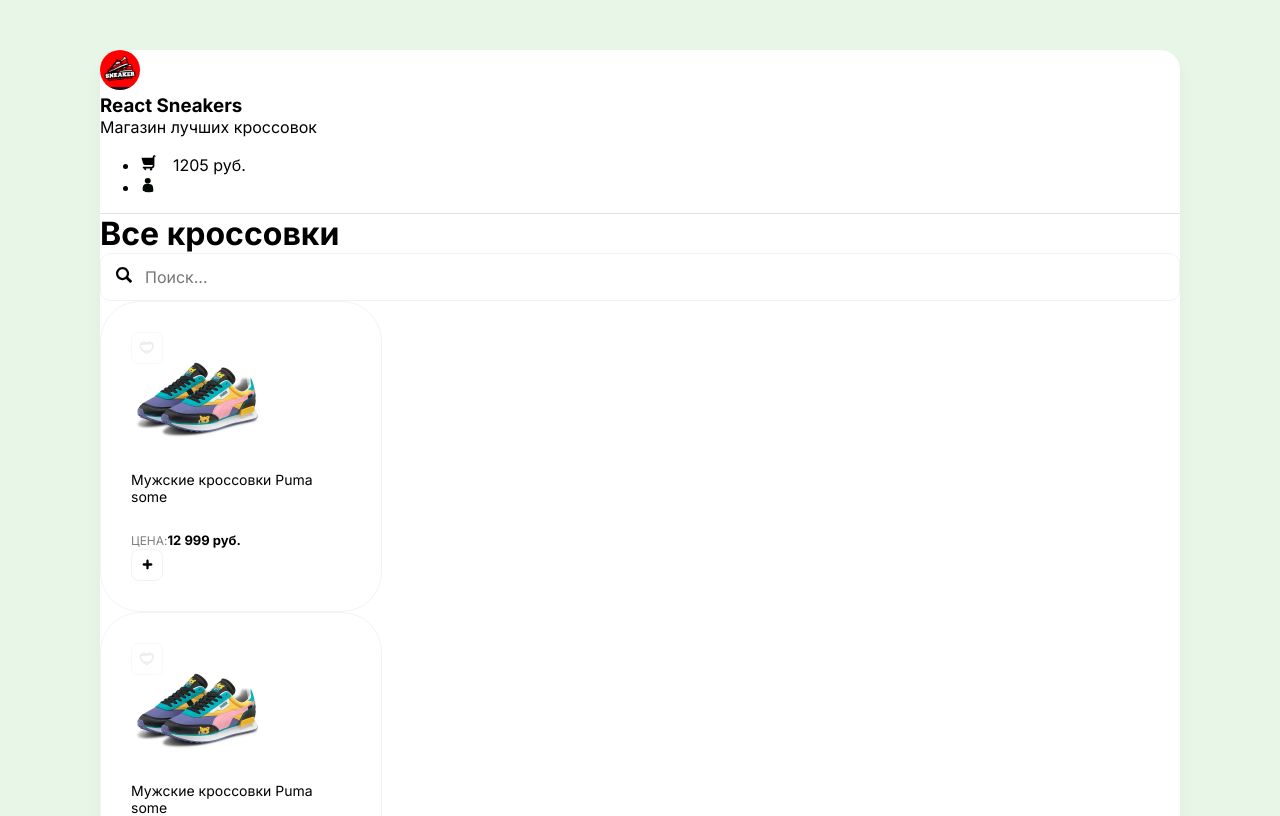
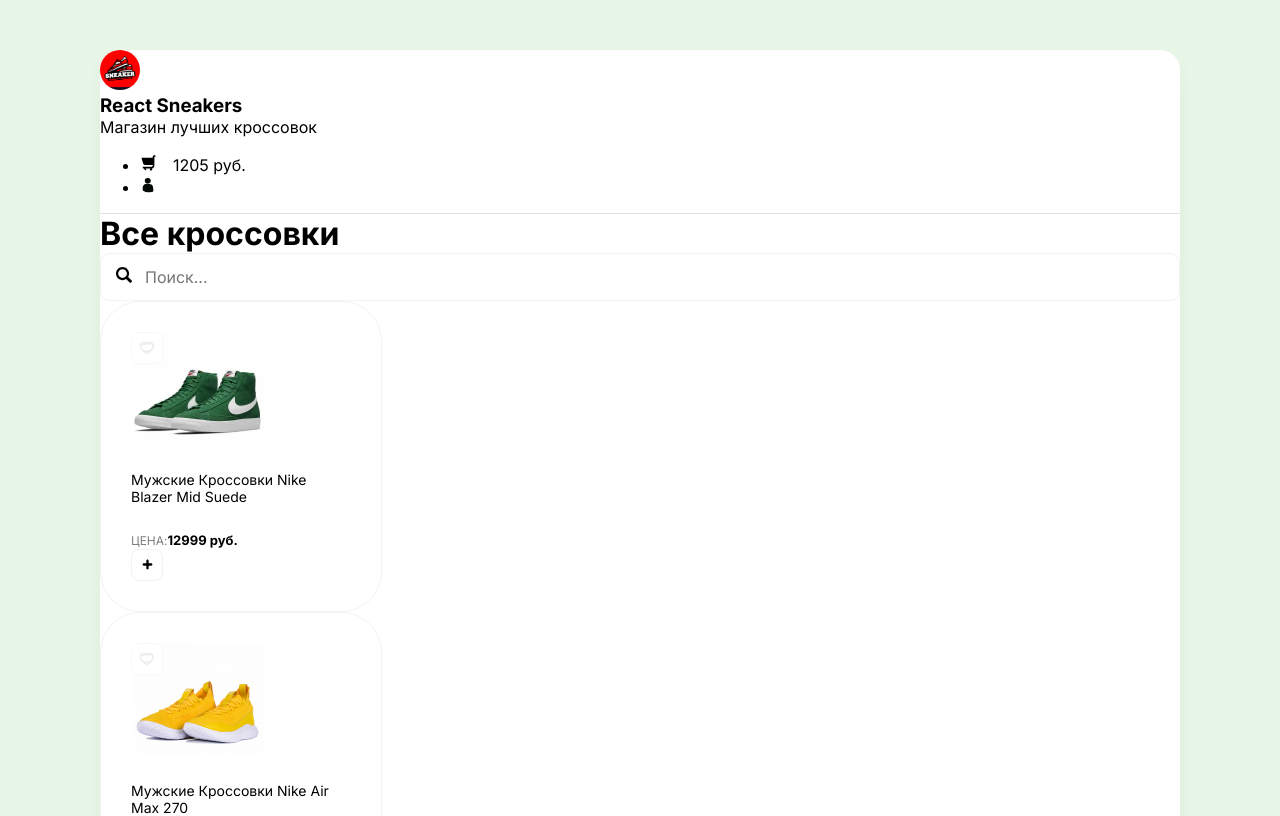
Before and after one commit to Adwasar/react-sneakers, a React (Create React App) app: page / in a window 1280 px wide. Shown: the top 816 px of the page. Built offline with nearby package versions, Linux system fonts and the light colour scheme; the HTML template or start-up script is replaced by a standard one.

Commit message:
rafactor: rendering with arr

```diff
--- a/src/App.jsx
+++ b/src/App.jsx
@@ -1,6 +1,13 @@
 import Card from './components/Card'
 import Header from './components/Header';
 import Drawer from './components/Drawer';
+
+const arr = [
+  { title: 'Мужские Кроссовки Nike Blazer Mid Suede', price: 12999, image: './img/sneakers/1.png' },
+  { title: 'Мужские Кроссовки Nike Air Max 270', price: 12999, image: './img/sneakers/2.png' },
+  { title: 'Мужские Кроссовки Nike Blazer Mid Suede', price: 8499, image: './img/sneakers/3.png' },
+  { title: 'Кроссовки Puma X Aka Boku Future Rider', price: 8999, image: './img/sneakers/4.png' }
+];
 
 function App() {
   return (
@@ -17,10 +24,13 @@
         </div>
 
         <div className="d-flex">
-          <Card />
-          <Card />
-          <Card />
-          <Card />
+          {arr.map(el => (
+            <Card
+              title={el.title}
+              price={el.price}
+              image={el.image}
+            />
+          ))}
         </div>
       </div>
     </div>
--- a/src/components/Card.jsx
+++ /dev/null
@@ -1,22 +0,0 @@
-function Card() {
-  return (
-    <div className="card">
-      <div className="favorite">
-        <img src="/img/heart-unliked.svg" alt="#" />
-      </div>
-      <img width={133} height={112} src="img/sneakers/1.png" alt="sneakers" />
-      <h5>Мужские кроссовки Puma some</h5>
-      <div className="d-flex justify-between align-center">
-        <div className="d-flex flex-column">
-          <span>Цена:</span>
-          <b>12 999 руб.</b>
-        </div>
-        <button className="button">
-          <img width={11} height={11} src='img/plus.svg' alt="#"></img>
-        </button>
-      </div>
-    </div>
-  );
-}
-
-export default Card;
--- /dev/null
+++ b/src/components/Card/Card.module.scss
@@ -0,0 +1,34 @@
+.card {
+  border: 1px solid #f3f3f3;
+  padding: 30px;
+  width: 220px;
+  border-radius: 40px;
+  margin-right: 30px;
+  transition: box-shadow 0.2s ease-in-out, transform 0.2s ease-in-out;
+  cursor: pointer;
+
+  &:hover {
+      box-shadow: 0px 20px 35px rgba(0, 0, 0, 0.06);
+      transform: translateY(-5px);
+  }
+
+  .favorite {
+      position: absolute;
+      cursor: pointer;
+  }
+
+  span {
+      font-size: 12px;
+      opacity: 0.5;
+      text-transform: uppercase;
+  }
+
+  b {
+      font-size: 13px;
+  }
+
+  h5 {
+      font-size: 14px;
+      font-weight: 400;
+  }
+}
--- /dev/null
+++ b/src/components/Card/index.js
@@ -0,0 +1,30 @@
+import styles from './Card.module.scss'
+
+console.log(styles);
+
+function Card(props) {
+  const onClickBtn = () => {
+    alert(props.title);
+  }
+
+  return (
+    <div className={styles.card}>
+      <div className={styles.favorite}>
+        <img src="/img/heart-unliked.svg" alt="#" />
+      </div>
+      <img width={133} height={112} src={props.image} alt="sneakers" />
+      <h5>{props.title}</h5>
+      <div className="d-flex justify-between align-center">
+        <div className="d-flex flex-column">
+          <span>Цена:</span>
+          <b>{props.price} руб.</b>
+        </div>
+        <button onClick={onClickBtn} className="button">
+          <img width={11} height={11} src='img/plus.svg' alt="#"></img>
+        </button>
+      </div>
+    </div>
+  );
+}
+
+export default Card;
--- a/src/index.scss
+++ b/src/index.scss
@@ -34,42 +34,6 @@
 .content {
     h1 {
         margin: 0;
-    }
-}
-
-.card {
-    border: 1px solid #f3f3f3;
-    padding: 30px;
-    width: 220px;
-    border-radius: 40px;
-    margin-right: 30px;
-    transition: box-shadow 0.2s ease-in-out, transform 0.2s ease-in-out;
-    cursor: pointer;
-
-    &:hover {
-        box-shadow: 0px 20px 35px rgba(0, 0, 0, 0.06);
-        transform: translateY(-5px);
-    }
-
-    .favorite {
-        position: absolute;
-        cursor: pointer;
-    }
-
-
-    span {
-        font-size: 12px;
-        opacity: 0.5;
-        text-transform: uppercase;
-    }
-
-    b {
-        font-size: 13px;
-    }
-
-    h5 {
-        font-size: 14px;
-        font-weight: 400;
     }
 }
 
```
Also changed, not shown: public/img/sneakers/1.png, public/img/sneakers/8.png, src/components/Drawer.js (renamed from src/components/Drawer.jsx).
